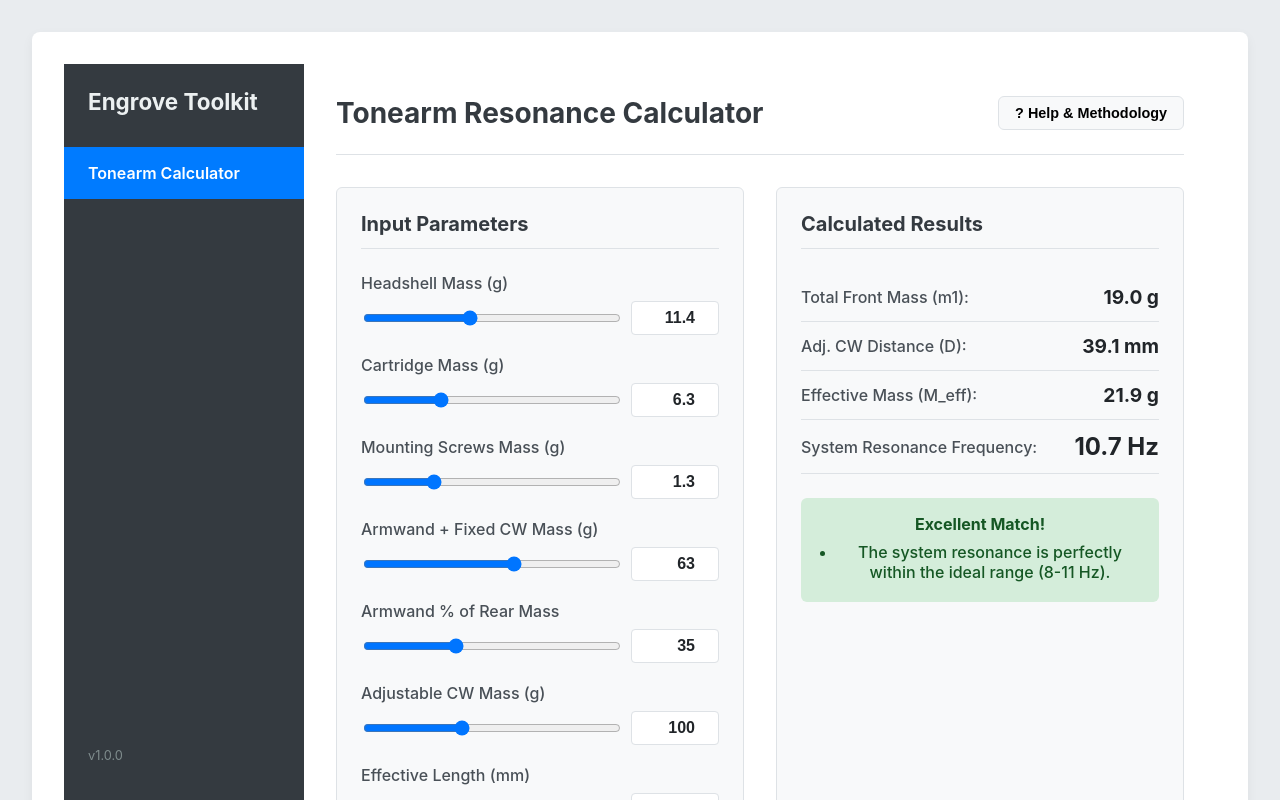
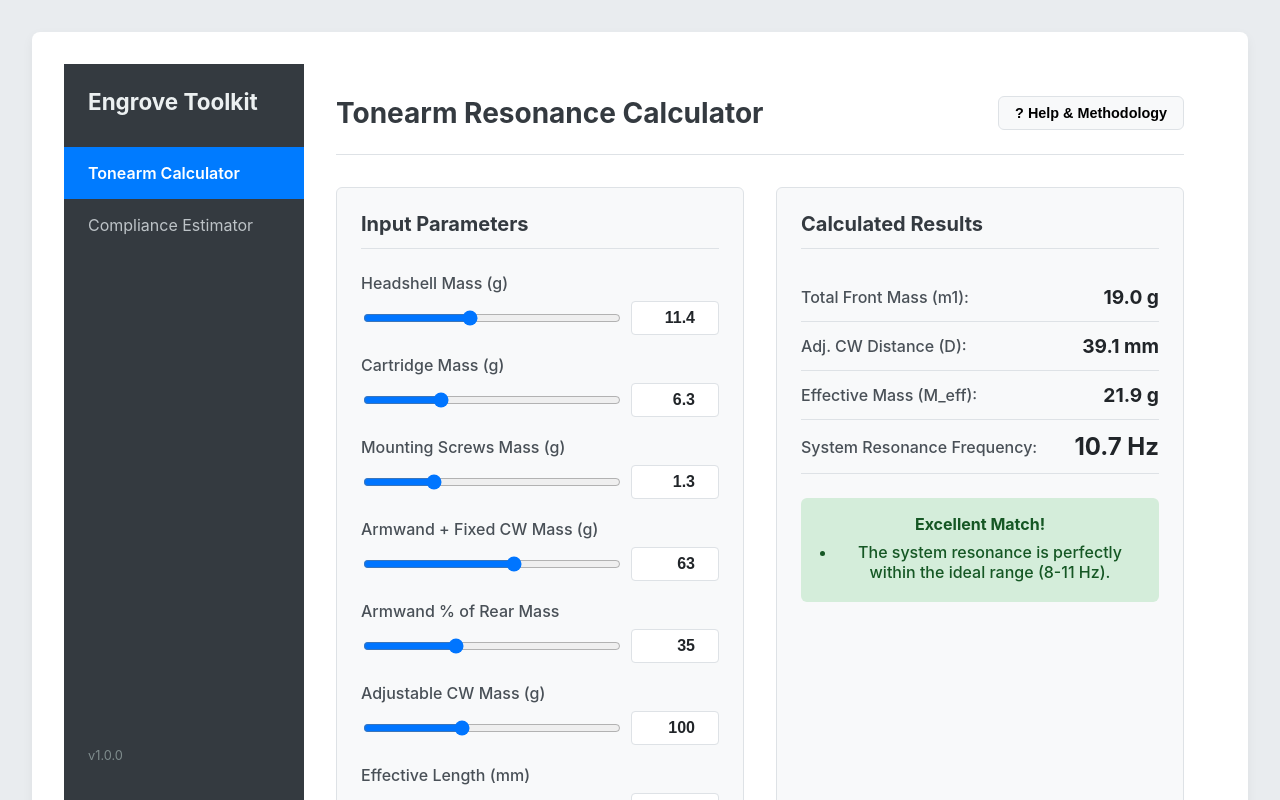
Before and after one commit to Engrove/Turntable, a Vue app: page / in a window 1280 px wide. Built offline with nearby package versions, Linux system fonts and the light colour scheme.

Commit message:
Update index.js

```diff
--- a/src/router/index.js
+++ b/src/router/index.js
@@ -10,6 +10,14 @@ const router = createRouter({
       component: TonearmCalculatorView,
       meta: { title: 'Tonearm Calculator' }
     },
+    {
+      path: '/compliance-estimator',
+      name: 'compliance-estimator',
+      // Lazy-load the component for better performance.
+      // It won't be downloaded by the browser until the user navigates to it.
+      component: () => import('../views/ComplianceEstimatorView.vue'),
+      meta: { title: 'Compliance Estimator' }
+    }
   ]
 })
 
```
